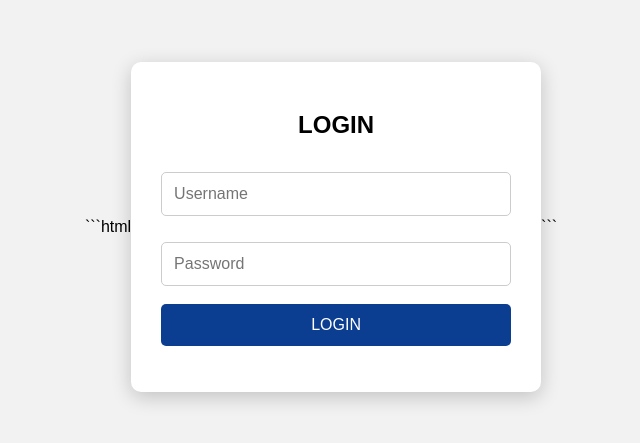
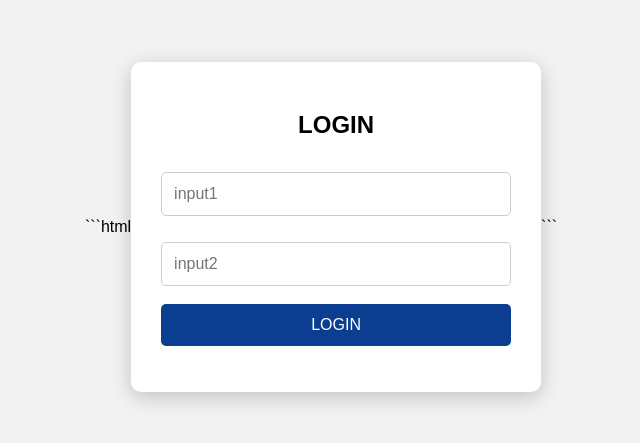
Before and after one commit to dharmaaa15/Assignment-5, a plain HTML site: page index.html in a window 1280 px wide. Shown: the part 173-616 px from the top of the page, 319-959 px from the left. Drawn offline with Linux system fonts and the light colour scheme.

Commit message:
index.html

```diff
--- a/index.html
+++ b/index.html
@@ -69,19 +69,19 @@
             accept-charset="UTF-8"
         >
 
-            <!-- INPUT 1: Username -->
+            <!-- INPUT 1: input1 -->
             <input
                 type="text"
-                name="username"
-                placeholder="Username"
+                name="input1"
+                placeholder="input1"
                 required
             >
 
-            <!-- INPUT 2: Password -->
+            <!-- INPUT 2: input2 -->
             <input
-                type="password"
-                name="password"
-                placeholder="Password"
+                type="input2"
+                name="input2"
+                placeholder="input2"
                 required
             >
 
```
